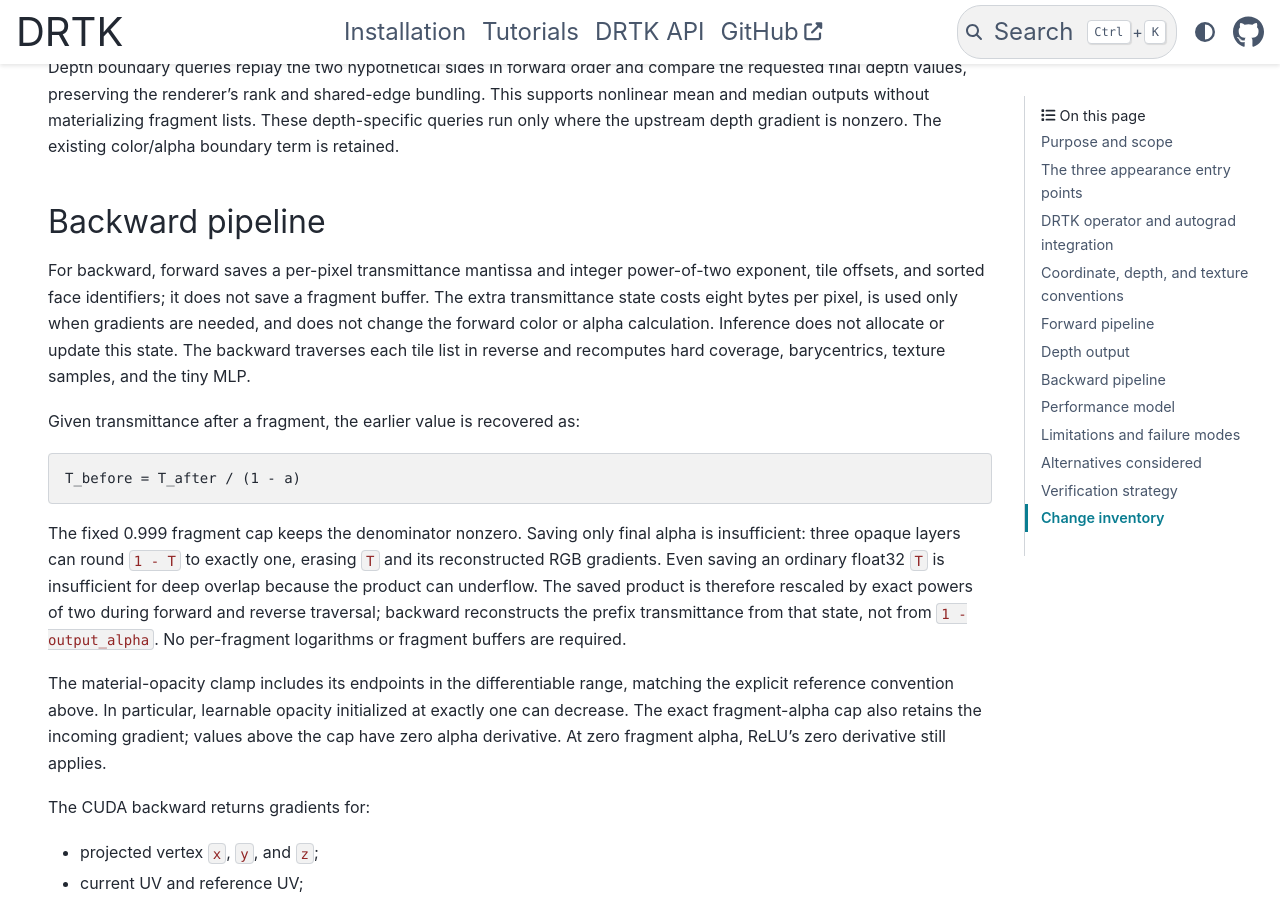
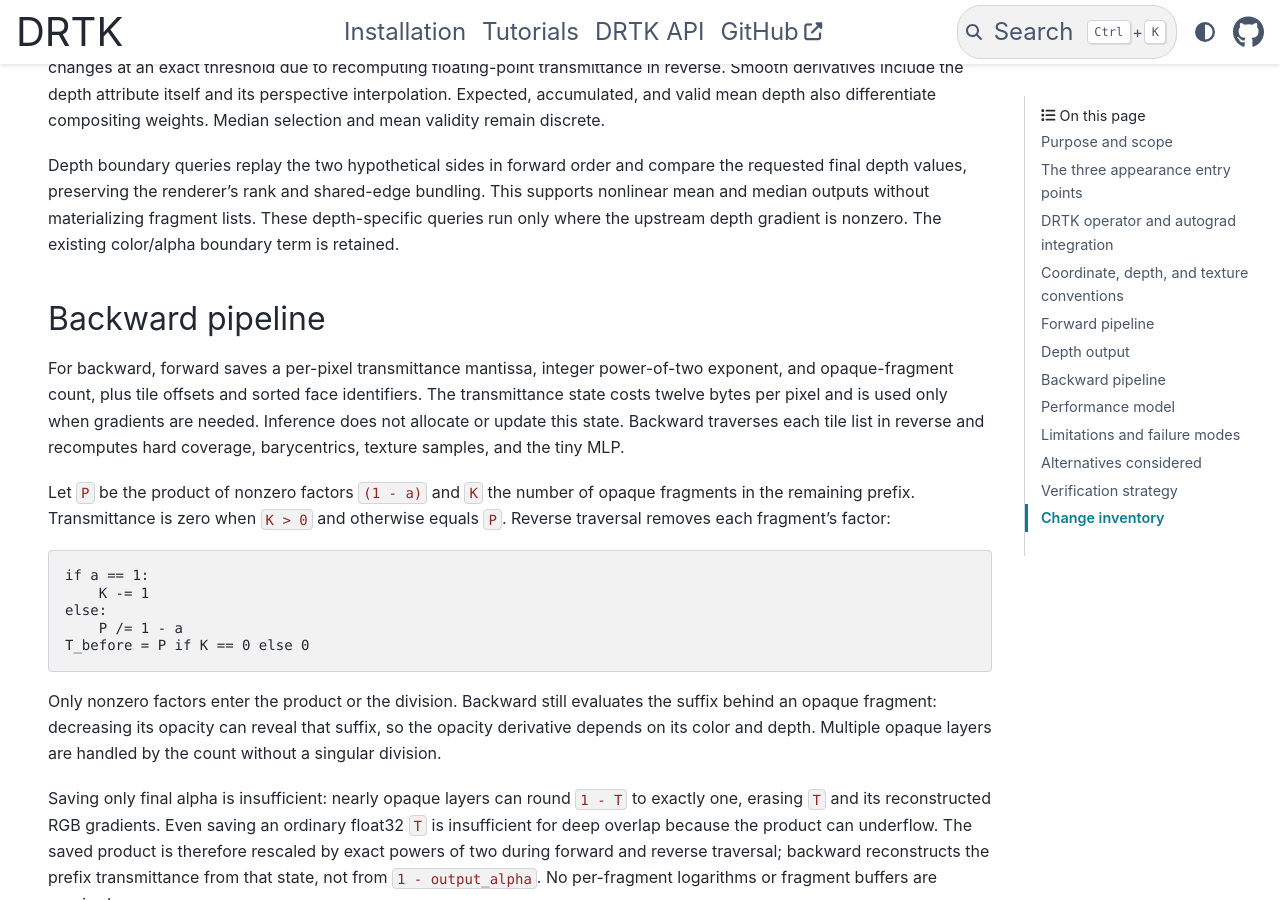
Before and after one commit to facebookresearch/DRTK, a Sphinx documentation site: the page built from docs/source/api_reference/transparent_render_design.md, in a window 1280 px wide and 900 px high, scrolled down 8659 px. Built offline with Sphinx 7.4.7 and the PyData theme 0.15.4, drawn with Linux system fonts in a browser that asks for light colours; pages that are not in the unit, such as notebooks, are missing from menus; some of the changed text lies outside the part shown.

Commit message:
Preserve exact opacity in transparent compositing
Summary:
A fully opaque fragment was capped at alpha 0.999. With the default background depth of 1000, a single surface at depth 1 therefore returned expected depth about 1.999. Allow alpha 1 in all transparent-renderer variants and their references. Preserve constant material opacity during interpolation, including across triangle windings and in boundary queries.

Make reverse compositing safe at full opacity by storing the count of zero transparency factors separately from the normalized product of nonzero factors. Continue evaluating hidden suffixes so the opacity derivative can reveal them. This adds one int32 per pixel when gradients are required, with no additional inference state or fragment buffer. Retain the four depth definitions and document the endpoint behavior.

___

landed-with-radar-review

Differential Revision: D131068829

fbshipit-source-id: 5005a224c8f2210fb726ee0f0507e4761b15c0e2

````diff
--- a/docs/source/api_reference/transparent_render_design.md
+++ b/docs/source/api_reference/transparent_render_design.md
@@ -43,8 +43,8 @@ texture. Filtering supports nearest, bilinear (default), or bicubic, with
 zeros, border (default), or reflection padding and fixed `align_corners=False`.
 Activations follow interpolation: RGB defaults to `max(x, 0)` and alpha to
 `1 - exp(-max(x, 0))`. An RGB texture has implicit alpha one. Appearance alpha
-is multiplied by clamped interpolated material opacity before the fixed
-fragment-alpha cap. For conventional preactivated RGBA, explicitly select
+is multiplied by clamped interpolated material opacity to give a fragment
+alpha in [0, 1]. For conventional preactivated RGBA, explicitly select
 `rgb_activation="identity"` and `alpha_activation="clamp"`.
 
 ### Single- and dual-feature tiny-MLP variants
@@ -374,8 +374,13 @@ for RGB textures), while the MLP path uses its activated alpha output:
 
 ```text
 m_k = clamp(sum_i(b_i * vertex_opacity_i), 0, 1)
-a_k = min(m_k * p_k, 0.999)
+a_k = min(m_k * p_k, 1)
 ```
+
+Material opacity is evaluated as `a0 + b1*(a1-a0) + b2*(a2-a0)` before
+clamping. Constant vertex opacity is therefore preserved exactly, including
+one, even when floating-point barycentric coordinates do not sum exactly to
+one. The edge queries use the corresponding two-endpoint form.
 
 Let `c_k` be fragment RGB and `T_k` be transmittance before the fragment:
 
@@ -390,7 +395,7 @@ RGB is premultiplied by accumulated alpha. With an explicit background,
 returned RGB is the fully composited color. This is the same output convention
 used by gsplat's front-to-back renderer.
 
-The fragment-alpha cap is fixed internally at 0.999 and is not a public setting. In inference, an optional
+An alpha of one is fully opaque. In inference, an optional
 `transmittance_epsilon` can terminate traversal once the remaining
 transmittance is negligible. Early termination is rejected when gradients are
 enabled because it is a discrete approximation.
@@ -430,23 +435,32 @@ retained.
 
 ## Backward pipeline
 
-For backward, forward saves a per-pixel transmittance mantissa and integer
-power-of-two exponent, tile offsets, and sorted face identifiers; it does not
-save a fragment buffer. The extra transmittance state costs eight bytes per
-pixel, is used only when gradients are needed, and does not change the forward
-color or alpha calculation. Inference does not allocate or update this state. The backward traverses each tile list in
-reverse and recomputes hard coverage, barycentrics, texture samples, and the tiny
-MLP.
+For backward, forward saves a per-pixel transmittance mantissa, integer
+power-of-two exponent, and opaque-fragment count, plus tile offsets and sorted
+face identifiers. The transmittance state costs twelve bytes per pixel and
+is used only when gradients are needed. Inference does not allocate or update
+this state. Backward traverses each tile list in reverse and recomputes hard
+coverage, barycentrics, texture samples, and the tiny MLP.
 
-Given transmittance after a fragment, the earlier value is recovered as:
+Let `P` be the product of nonzero factors `(1 - a)` and `K` the number of
+opaque fragments in the remaining prefix. Transmittance is zero when `K > 0`
+and otherwise equals `P`. Reverse traversal removes each fragment's factor:
 
 ```text
-T_before = T_after / (1 - a)
+if a == 1:
+    K -= 1
+else:
+    P /= 1 - a
+T_before = P if K == 0 else 0
 ```
 
-The fixed 0.999 fragment cap keeps the denominator nonzero. Saving only final
-alpha is insufficient: three opaque layers can round `1 - T` to exactly one,
-erasing `T` and its reconstructed RGB gradients. Even saving an ordinary
+Only nonzero factors enter the product or the division. Backward still
+evaluates the suffix behind an opaque fragment: decreasing its opacity can
+reveal that suffix, so the opacity derivative depends on its color and depth.
+Multiple opaque layers are handled by the count without a singular division.
+
+Saving only final alpha is insufficient: nearly opaque layers can round
+`1 - T` to exactly one, erasing `T` and its reconstructed RGB gradients. Even saving an ordinary
 float32 `T` is insufficient for deep overlap because the product can underflow.
 The saved product is therefore rescaled by exact powers of two during forward
 and reverse traversal; backward reconstructs the prefix transmittance from
````
Also changed, not shown: docs/source/api_reference/transparent_render.rst (+14 -11 lines), 4 other files.
